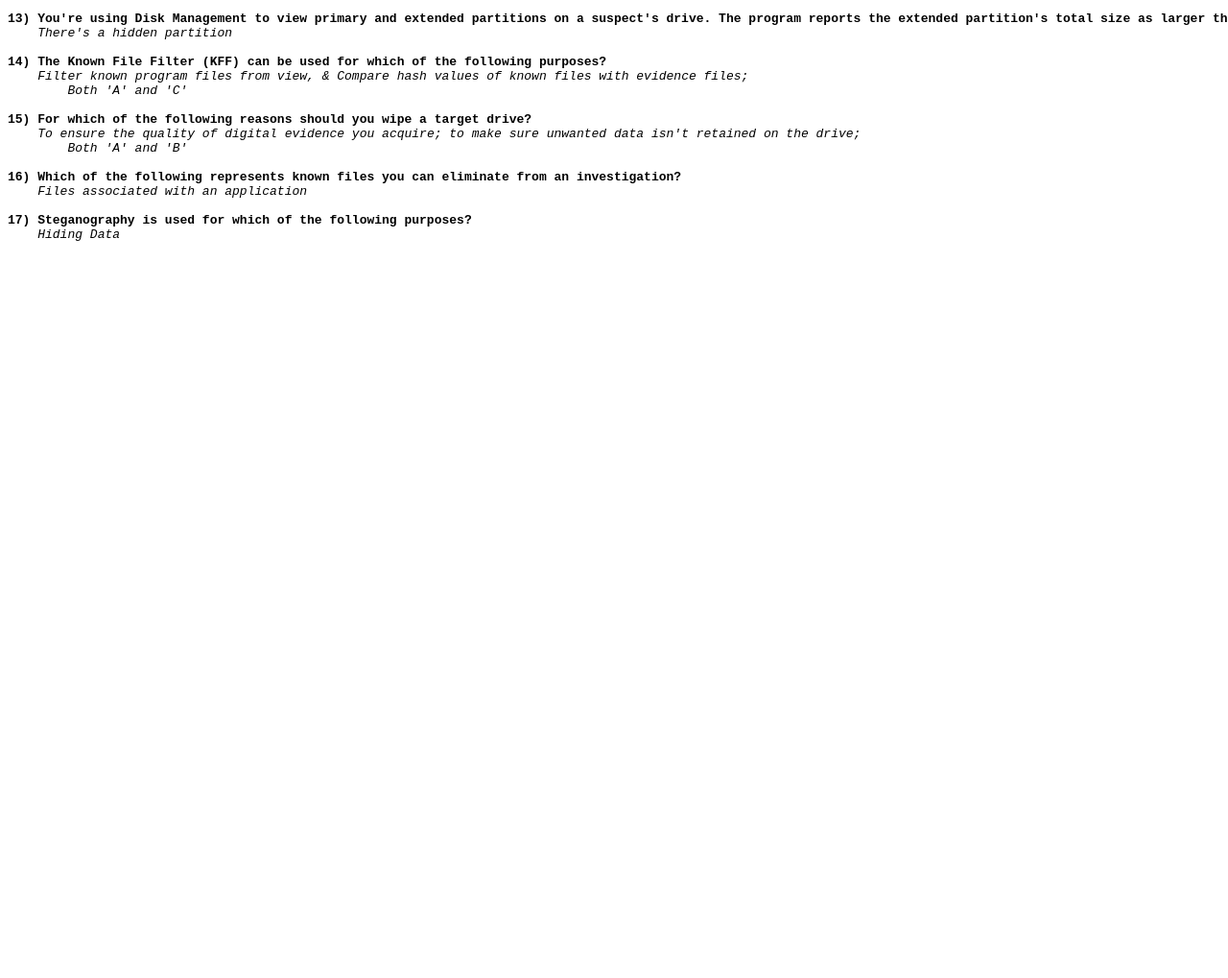
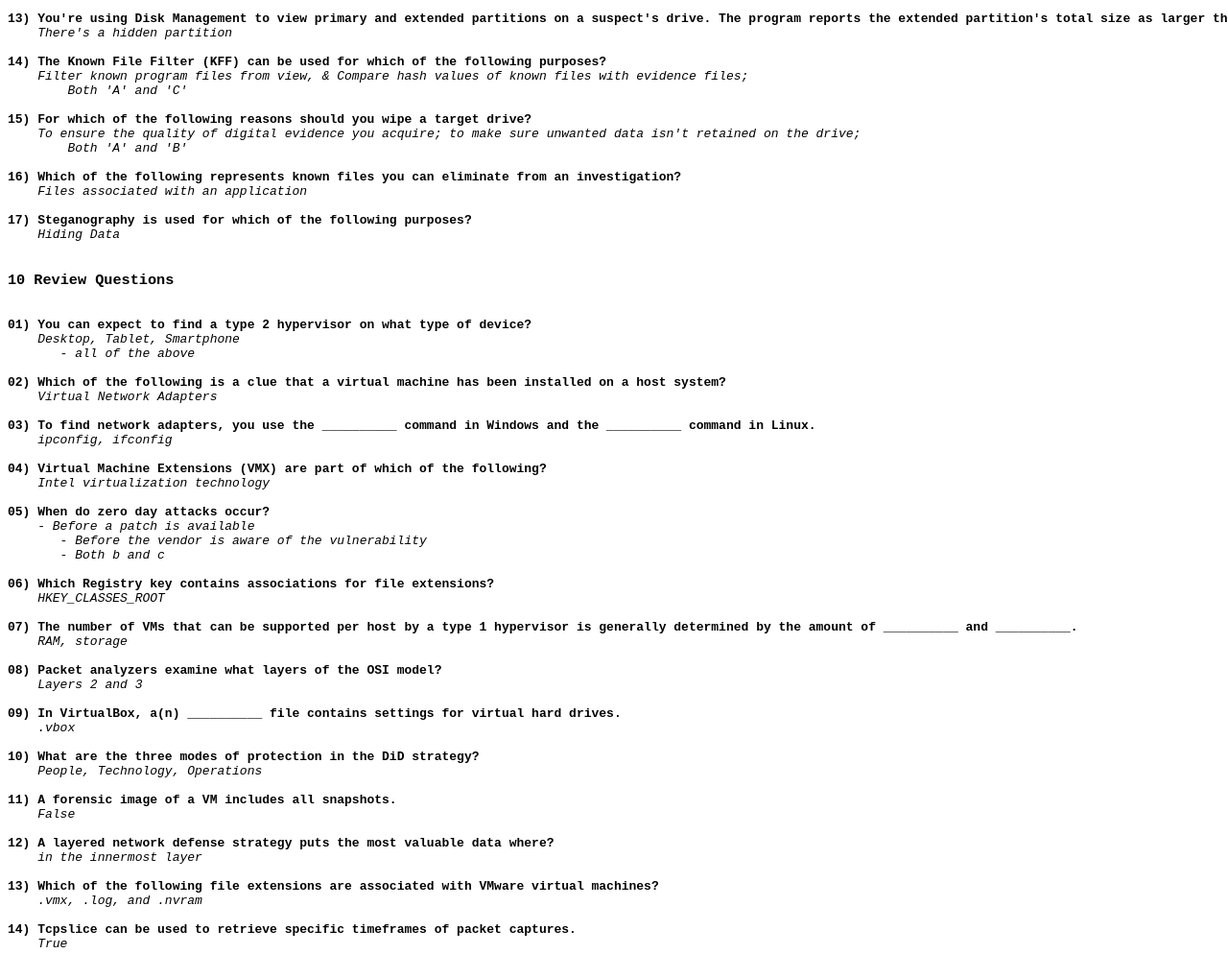
Before and after one commit to Ploppa-Smurph/ctec280_computerForensics, a plain HTML site: page finalReview.html in a window 1280 px wide. Shown: the part 8303-9322 px from the top of the page at 96% size. Before the commit the page ends 8598 px from the top, so only its background shows below. Drawn offline with Linux system fonts and the light colour scheme.

Commit message:
work on 280 review complete

```diff
--- a/finalReview.html
+++ b/finalReview.html
@@ -545,6 +545,51 @@
 <b>17) Steganography is used for which of the following purposes?</b>
     <i>Hiding Data</i>
 
+<h3>10 Review Questions</h3>
+<b>01) You can expect to find a type 2 hypervisor on what type of device?</b>
+    <i>Desktop, Tablet, Smartphone
+       - all of the above</i>
+
+<b>02) Which of the following is a clue that a virtual machine has been installed on a host system?</b>
+    <i>Virtual Network Adapters</i>
+
+<b>03) To find network adapters, you use the __________ command in Windows and the __________ command in Linux.</b>
+    <i>ipconfig, ifconfig</i>
+
+<b>04) Virtual Machine Extensions (VMX) are part of which of the following?</b>
+    <i>Intel virtualization technology</i>
+
+<b>05) When do zero day attacks occur?</b>
+    <i>- Before a patch is available
+       - Before the vendor is aware of the vulnerability
+       - Both b and c </i>
+
+<b>06) Which Registry key contains associations for file extensions?</b>
+    <i>HKEY_CLASSES_ROOT</i>
+
+<b>07) The number of VMs that can be supported per host by a type 1 hypervisor is generally determined by the amount of __________ and __________.</b>
+    <i>RAM, storage</i>
+
+<b>08) Packet analyzers examine what layers of the OSI model?</b>
+    <i>Layers 2 and 3</i>
+
+<b>09) In VirtualBox, a(n) __________ file contains settings for virtual hard drives.</b>
+    <i>.vbox</i>
+
+<b>10) What are the three modes of protection in the DiD strategy?</b>
+    <i>People, Technology, Operations</i>
+
+<b>11) A forensic image of a VM includes all snapshots.</b>
+    <i>False</i>
+
+<b>12) A layered network defense strategy puts the most valuable data where?</b>
+    <i>in the innermost layer</i>
+
+<b>13) Which of the following file extensions are associated with VMware virtual machines?</b>
+    <i>.vmx, .log, and .nvram</i>
+
+<b>14) Tcpslice can be used to retrieve specific timeframes of packet captures.</b>
+    <i>True</i>
 
 </pre>
 </body>
```
